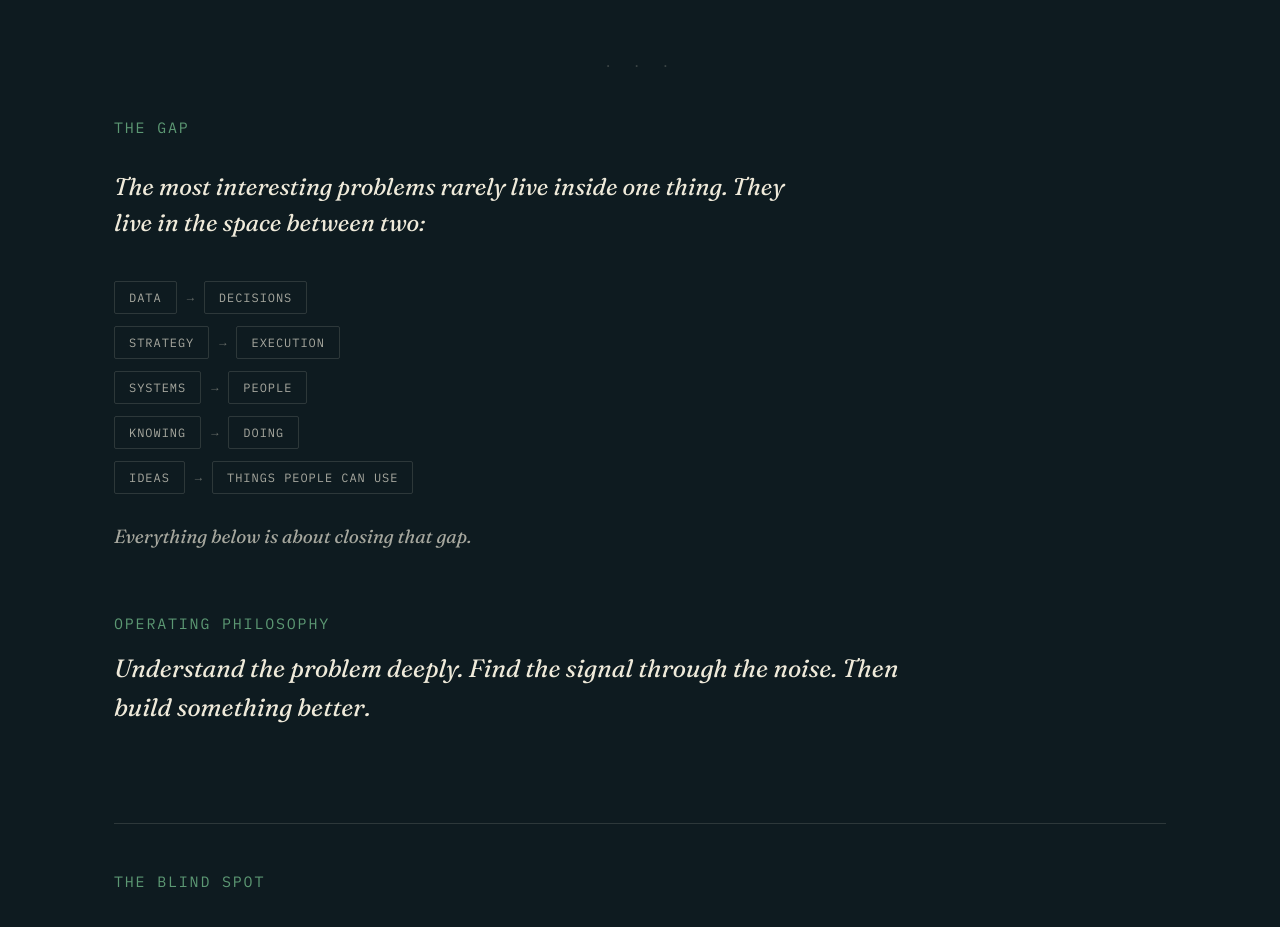
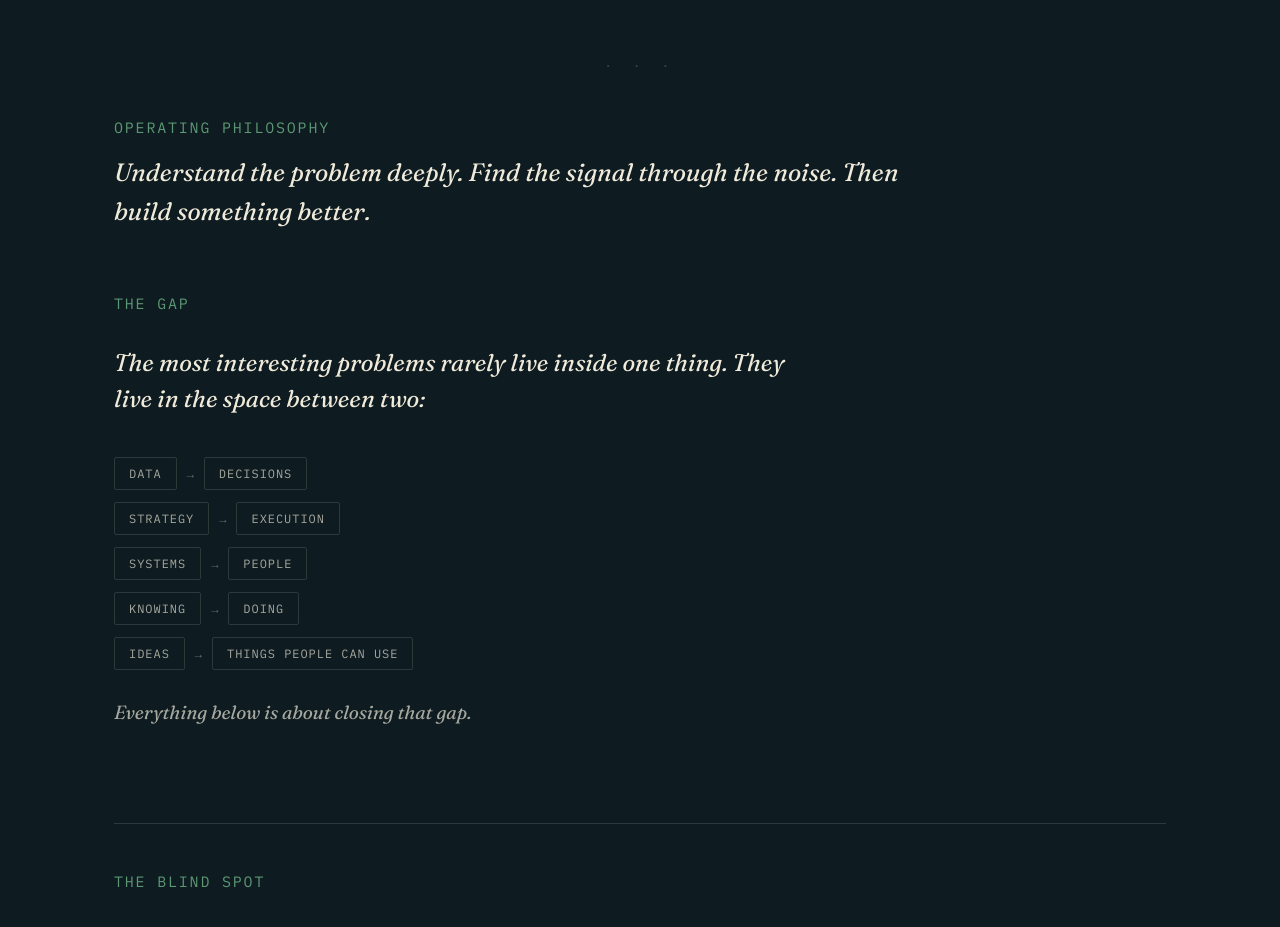
Before and after one commit to matthewschmidt1-lgtm/matthew-schmidt, a website: page index.html in a window 1280 px wide. Shown: the part 1594-2521 px from the top of the page. Drawn offline with Linux system fonts and the light colour scheme.

Commit message:
Move Operating Philosophy above The Gap in About
Swapped their order and the corresponding top-margin values so the
spacing rhythm still reads correctly: Operating Philosophy now sits
right after the section-break dots, and The Gap gets the larger gap
since it follows the denser pullquote block.

Co-Authored-By: Claude Sonnet 5 <noreply@anthropic.com>

```diff
--- a/index.html
+++ b/index.html
@@ -164,14 +164,14 @@
     font-family:var(--font-mono); font-size:13px; letter-spacing:.5em;
     color:var(--bone-faint); opacity:.55;
   }
-  .gap-wrap{ margin-top:44px; }
+  .gap-wrap{ margin-top:64px; }
   .gap-pairs{ display:flex; flex-direction:column; gap:12px; }
   .gap-pair{ display:flex; align-items:center; gap:10px; flex-wrap:wrap; }
   .gap-closing{
     margin-top:28px; max-width:48ch;
     font-family:var(--font-display); font-style:italic; font-size:19px; line-height:1.5; color:var(--bone-dim);
   }
-  .philosophy-wrap{ margin-top:64px; }
+  .philosophy-wrap{ margin-top:44px; }
   .pullquote{ margin-top:16px; max-width:52ch; font-family:var(--font-display); font-style:italic; font-size:25px; line-height:1.55; color:var(--bone); }
 
   /* ---------- activity loop / learning loop diagnostic ---------- */
@@ -614,6 +614,11 @@
 
       <div class="section-break" aria-hidden="true">· · ·</div>
 
+      <div class="philosophy-wrap">
+        <span class="eyebrow">Operating Philosophy</span>
+        <p class="pullquote">Understand the problem deeply. Find the signal through the noise. Then build something better.</p>
+      </div>
+
       <div class="gap-wrap">
         <span class="eyebrow">The Gap</span>
         <p class="loops-lede">The most interesting problems rarely live inside one thing. They live in the space between two:</p>
@@ -625,11 +630,6 @@
           <div class="gap-pair"><span class="path-step">Ideas</span><span class="path-arrow">→</span><span class="path-step">Things People Can Use</span></div>
         </div>
         <p class="gap-closing">Everything below is about closing that gap.</p>
-      </div>
-
-      <div class="philosophy-wrap">
-        <span class="eyebrow">Operating Philosophy</span>
-        <p class="pullquote">Understand the problem deeply. Find the signal through the noise. Then build something better.</p>
       </div>
 
       <div class="loops-wrap">
```
